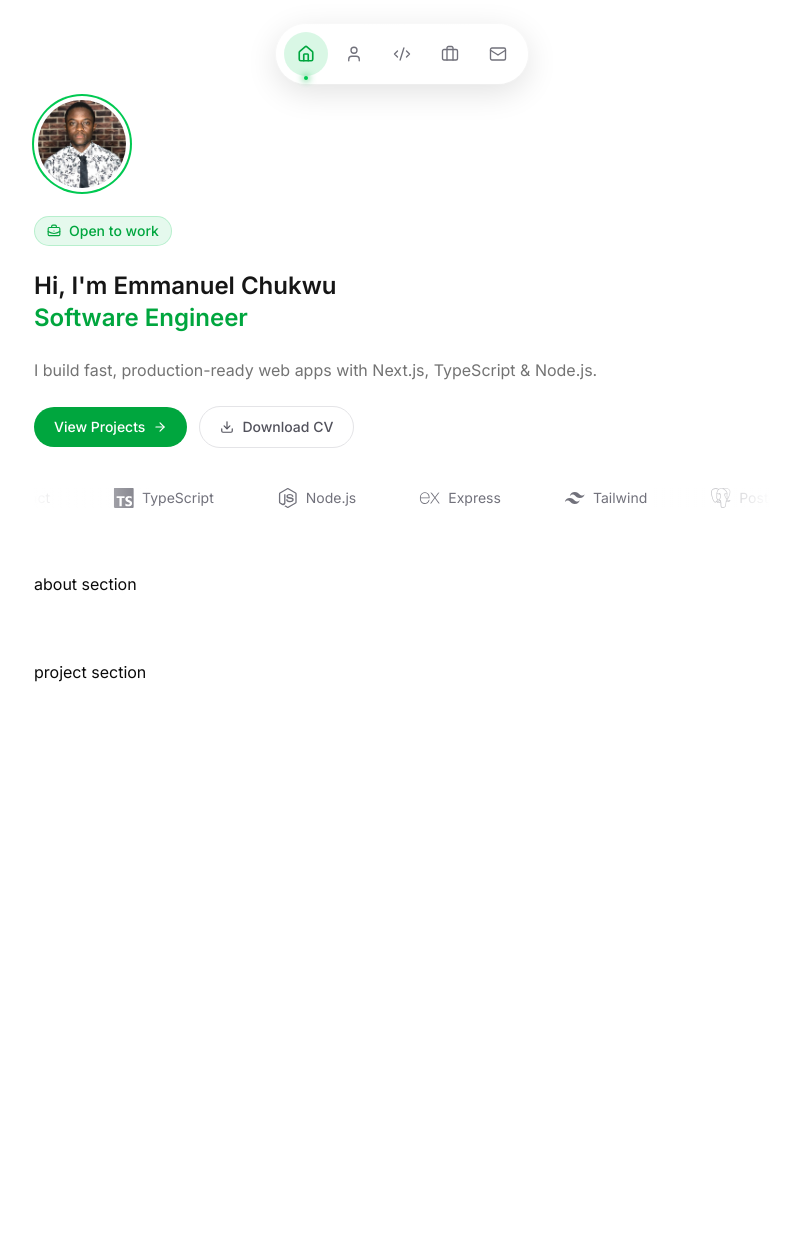
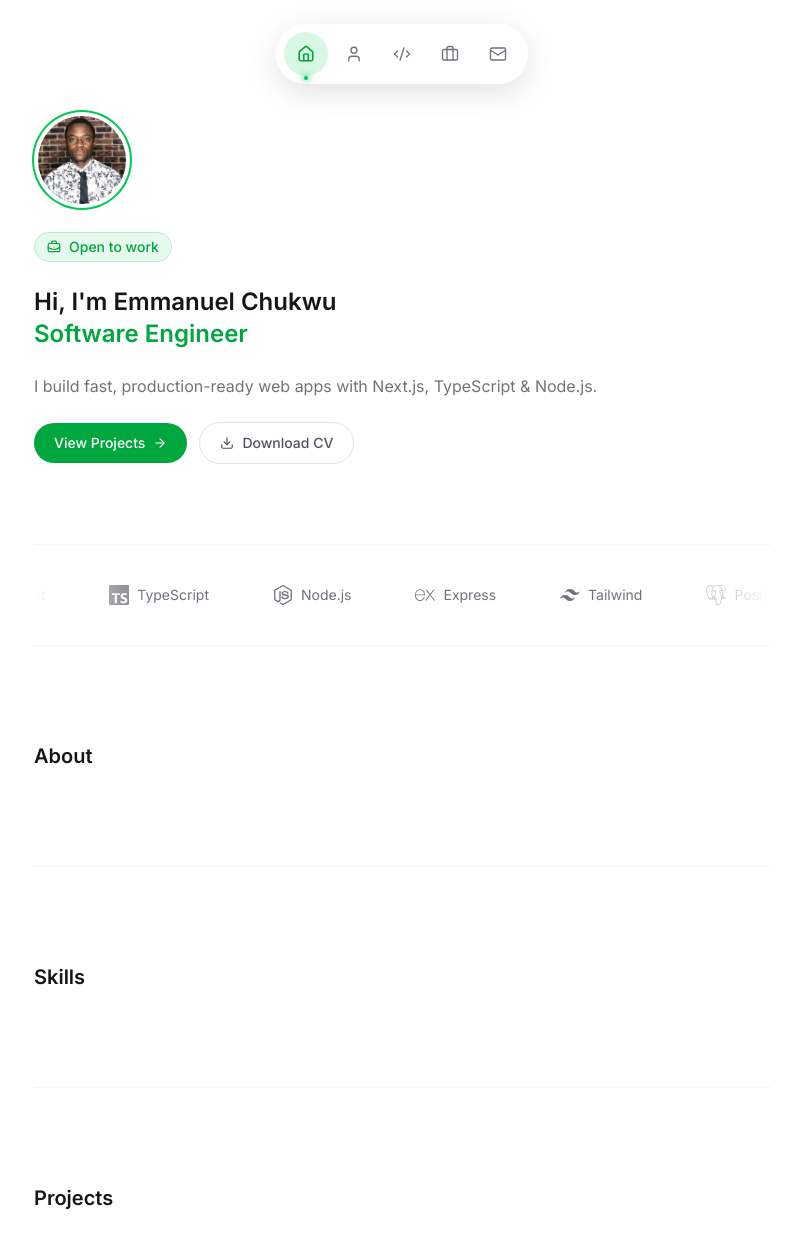
Before and after one commit to emdevbuilds/portfolio, a Next.js app: page / in a window 1280 px wide. Shown: the top 1248 px of the page, without its empty margins (238-1028 px from the left). Before the commit the page ends 800 px from the top, so only its background shows below. Built offline with nearby package versions, Linux system fonts and the light colour scheme.

Commit message:
fix alignment isssue

```diff
--- a/src/app/layout.tsx
+++ b/src/app/layout.tsx
@@ -18,8 +18,9 @@ const geistMono = Geist_Mono({
 });
 
 export const metadata: Metadata = {
-  title: "Create Next App",
-  description: "Generated by create next app",
+  title: "Emmanuel Chukwu — Software Engineer",
+  description:
+    "I build fast, production-ready web apps with Next.js, TypeScript & Node.js.",
 };
 
 export default function RootLayout({
@@ -39,10 +40,9 @@ export default function RootLayout({
         inter.variable,
       )}
     >
-      <body className="min-h-full flex flex-col">
+      <body className="min-h-full flex flex-col font-sans">
         <Navbar />
-        {/* mx-auto w-full max-w-6xl px-6 sm:px-32 pt-10 md:pt-28 lg:px-52 */}
-        <div className="mx-auto w-full max-w-4xl px-6 sm:px-10 md:px-20 pt-10 md:pt-24">
+        <div className="mx-auto w-full max-w-4xl px-6 sm:px-10 md:px-20 pb-24 md:pb-0 md:pt-24">
           {children}
         </div>
         <Analytics />
--- a/src/app/page.tsx
+++ b/src/app/page.tsx
@@ -12,7 +12,10 @@ import { techStack } from "@/lib/techStack";
 export default function Home() {
   return (
     <main className="flex flex-col flex-1 font-sans dark:bg-black">
-      <section id="hero" className="flex flex-col items-left gap-6 text-left">
+      <section
+        id="home"
+        className="flex flex-col gap-6 pt-12 pb-16 md:pt-4 md:pb-20"
+      >
         <div>
           <ZoomableImage
             src="/emmanuel.jpg"
@@ -58,7 +61,11 @@ export default function Home() {
         <CtaButtons />
       </section>
 
-      <section id="marquee" className="mt-10" aria-label="Tech stack">
+      <div
+        id="marquee"
+        className="py-10 border-y border-zinc-100 dark:border-zinc-800"
+        aria-label="Tech stack"
+      >
         <Marquee gradient={true} gradientWidth={120} speed={40}>
           {techStack.map(({ name, Icon }) => (
             <div
@@ -70,14 +77,27 @@ export default function Home() {
             </div>
           ))}
         </Marquee>
+      </div>
+
+      {/* ── About ── */}
+      <section id="about" className="py-24 flex flex-col gap-6">
+        <h2 className="text-xl font-semibold text-primary">About</h2>
       </section>
 
-      <section id="about" className="mt-16 flex flex-col gap-6">
-        <h1>about section</h1>
+      {/* ── Skills ── */}
+      <section
+        id="skills"
+        className="py-24 flex flex-col gap-6 border-t border-zinc-100 dark:border-zinc-800"
+      >
+        <h2 className="text-xl font-semibold text-primary">Skills</h2>
       </section>
 
-      <section id="projects" className="mt-16 flex flex-col gap-6">
-        <h1>project section</h1>
+      {/* ── Projects ── */}
+      <section
+        id="projects"
+        className="py-24 flex flex-col gap-6 border-t border-zinc-100 dark:border-zinc-800"
+      >
+        <h2 className="text-xl font-semibold text-primary">Projects</h2>
       </section>
     </main>
   );
```
